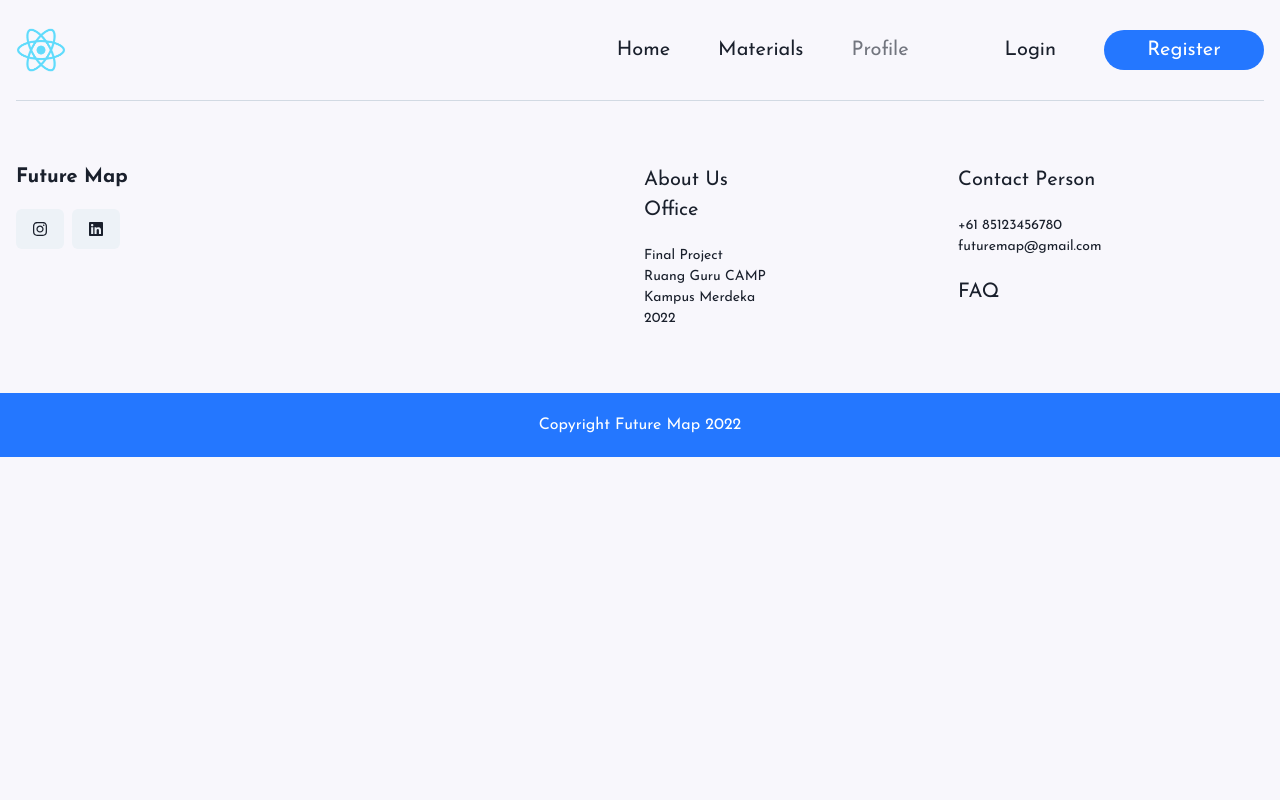
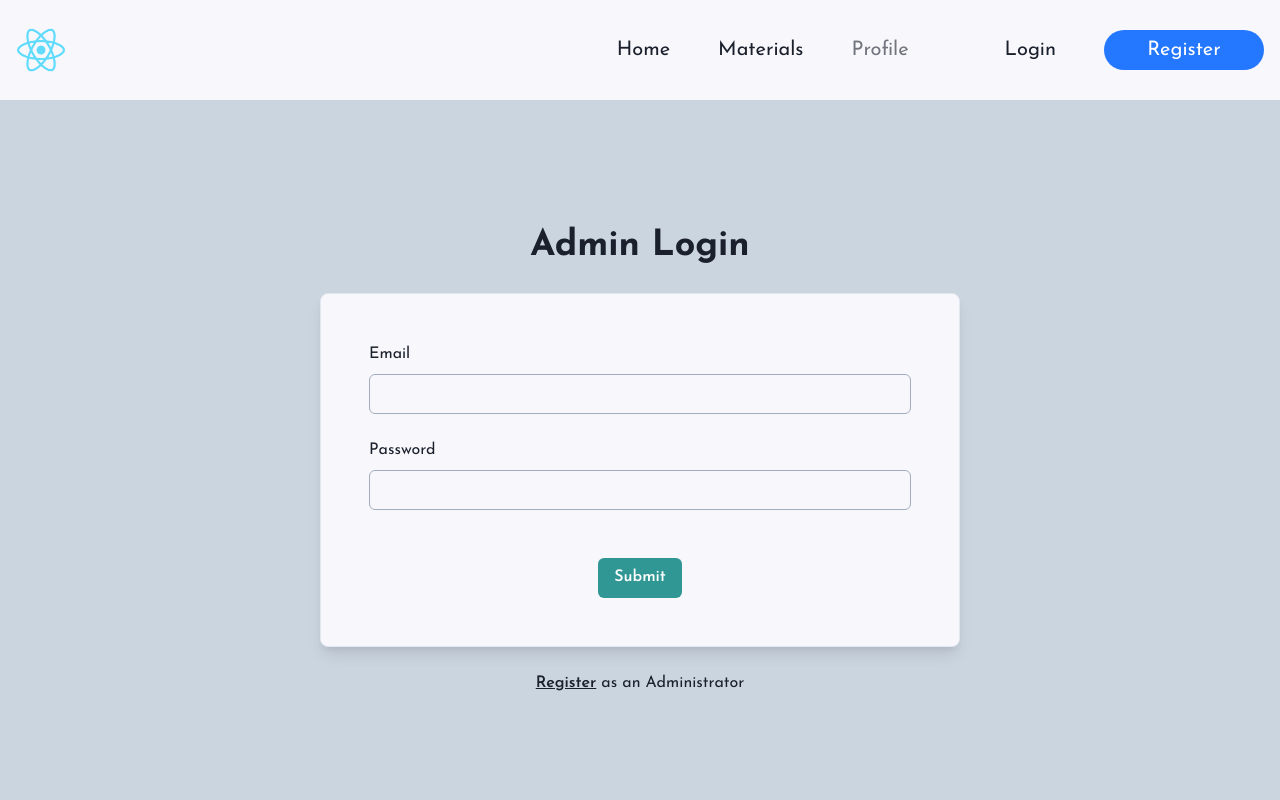
Before and after one commit to rg-km/final-project-engineering-53, a React (Create React App) app in the folder frontend/: page /admin/login in a window 1280 px wide. Shown: the top 800 px of the page. Built offline with nearby package versions, Linux system fonts and the light colour scheme.

Commit message:
add: login and register page for admin

```diff
--- a/frontend/src/App.jsx
+++ b/frontend/src/App.jsx
@@ -2,14 +2,17 @@ import * as React from "react";
 import { BrowserRouter as Router, Routes, Route } from "react-router-dom";
 
 import Navbar from "./components/navbar/Navbar";
+import Footer from "./components/footer/Footer";
+import ScrollToTop from "./components/ScrollToTop";
+
 import Home from "./pages/Home";
 import Materials from "./pages/materials/Materials";
 import MaterialDetail from "./pages/materials/MaterialDetail";
-import Footer from "./components/footer/Footer";
 
+import AdminRegister from "./pages/admin/AdminRegister";
+import AdminLogin from "./pages/admin/AdminLogin";
 import Login from "./pages/Login";
 import Register from "./pages/Register";
-import ScrollToTop from "./components/ScrollToTop";
 
 export default function App() {
   return (
@@ -17,15 +20,18 @@ export default function App() {
       <ScrollToTop>
         <Navbar />
         <Routes>
+          {/* User Auth  */}
           <Route path="/" element={<Home />} />
-
           <Route path="materials">
             <Route index element={<Materials />} />
             <Route path=":id" element={<MaterialDetail />} />
           </Route>
-
           <Route path="/login" element={<Login />} />
           <Route path="/register" element={<Register />} />
+
+          {/* Admin Routes  */}
+          <Route path="/admin/register" element={<AdminRegister />} />
+          <Route path="/admin/login" element={<AdminLogin />} />
         </Routes>
         <Footer />
       </ScrollToTop>
--- a/frontend/src/components/layouts/BaseLayout.jsx
+++ b/frontend/src/components/layouts/BaseLayout.jsx
@@ -2,21 +2,14 @@ import { Box, Container, Flex } from "@chakra-ui/react";
 
 export default function BaseLayout({ children }) {
   return (
-    <Box
-      as="section"
-      width="full"
-      position="absolute"
-      top={0}
-      zIndex={-1}
-      bgColor="gray.400"
-    >
-      <Container maxW="container.xl" h="100vh" color="#1a202c">
+    <Box as="section" width="full" bgColor="gray.300">
+      <Container maxW="container.xl" h="90vh" color="#1a202c">
         <Flex
           w="full"
           h="full"
           direction="column"
+          align="center"
           justify="center"
-          align="center"
         >
           {children}
         </Flex>
--- /dev/null
+++ b/frontend/src/pages/admin/AdminLogin.js
@@ -0,0 +1,74 @@
+import React from "react";
+import {
+  Box,
+  Button,
+  Center,
+  FormControl,
+  FormLabel,
+  Heading,
+  Input,
+  Link as ChakraLink,
+  Text,
+} from "@chakra-ui/react";
+import { Link } from "react-router-dom";
+import BaseLayout from "../../components/layouts/BaseLayout";
+
+export default function AdminLogin() {
+  return (
+    <BaseLayout>
+      <Heading mb={6}>Admin Login</Heading>
+      <Box
+        w="640px"
+        h="fit-content"
+        border="1px solid"
+        borderColor="gray.200"
+        bgColor="#f8f7fc"
+        borderRadius={8}
+        boxShadow="lg"
+        p={12}
+      >
+        <form>
+          <FormControl>
+            <FormLabel htmlFor="email">Email</FormLabel>
+            <Input
+              id="email"
+              type="email"
+              // onChange={(e) => setEmail(e.target.value)}
+              borderColor="gray.400"
+              isRequired
+            />
+
+            <FormLabel htmlFor="password" mt={6}>
+              Password
+            </FormLabel>
+            <Input
+              id="password"
+              type="password"
+              // onChange={(e) => setPassword(e.target.value)}
+              borderColor="gray.400"
+              isRequired
+            />
+
+            <Center>
+              <Button mt={12} colorScheme="teal" type="submit">
+                Submit
+              </Button>
+            </Center>
+          </FormControl>
+        </form>
+      </Box>
+
+      <Text mt={6}>
+        <ChakraLink
+          as={Link}
+          to="/admin/register"
+          fontWeight="semibold"
+          textDecor="underline"
+        >
+          Register
+        </ChakraLink>{" "}
+        as an Administrator
+      </Text>
+    </BaseLayout>
+  );
+}
--- /dev/null
+++ b/frontend/src/pages/admin/AdminRegister.js
@@ -0,0 +1,82 @@
+import React from "react";
+import {
+  Box,
+  Button,
+  Center,
+  FormControl,
+  FormLabel,
+  Heading,
+  Input,
+  Link as ChakraLink,
+  Text,
+} from "@chakra-ui/react";
+import { Link } from "react-router-dom";
+import BaseLayout from "../../components/layouts/BaseLayout";
+
+export default function AdminRegister() {
+  return (
+    <BaseLayout>
+      <Heading mb={6}>Register Admin</Heading>
+      <Box
+        w="640px"
+        h="fit-content"
+        border="1px solid"
+        borderColor="gray.200"
+        bgColor="#f8f7fc"
+        borderRadius={8}
+        boxShadow="lg"
+        p={12}
+      >
+        <form>
+          <FormControl isRequired>
+            <FormLabel htmlFor="username">Username</FormLabel>
+            <Input
+              id="username"
+              type="text"
+              // onChange={(e) => setUsername(e.target.value)}
+              borderColor="gray.400"
+            />
+
+            <FormLabel htmlFor="email" mt={6}>
+              Email
+            </FormLabel>
+            <Input
+              id="email"
+              type="email"
+              // onChange={(e) => setEmail(e.target.value)}
+              borderColor="gray.400"
+            />
+
+            <FormLabel htmlFor="password" mt={6}>
+              Password
+            </FormLabel>
+            <Input
+              id="password"
+              type="password"
+              // onChange={(e) => setPassword(e.target.value)}
+              borderColor="gray.400"
+            />
+
+            <Center>
+              <Button mt={12} colorScheme="teal" type="submit">
+                Submit
+              </Button>
+            </Center>
+          </FormControl>
+        </form>
+      </Box>
+
+      <Text mt={6}>
+        <ChakraLink
+          as={Link}
+          to="/admin/login"
+          fontWeight="semibold"
+          textDecor="underline"
+        >
+          Login
+        </ChakraLink>{" "}
+        as an Administrator
+      </Text>
+    </BaseLayout>
+  );
+}
```
